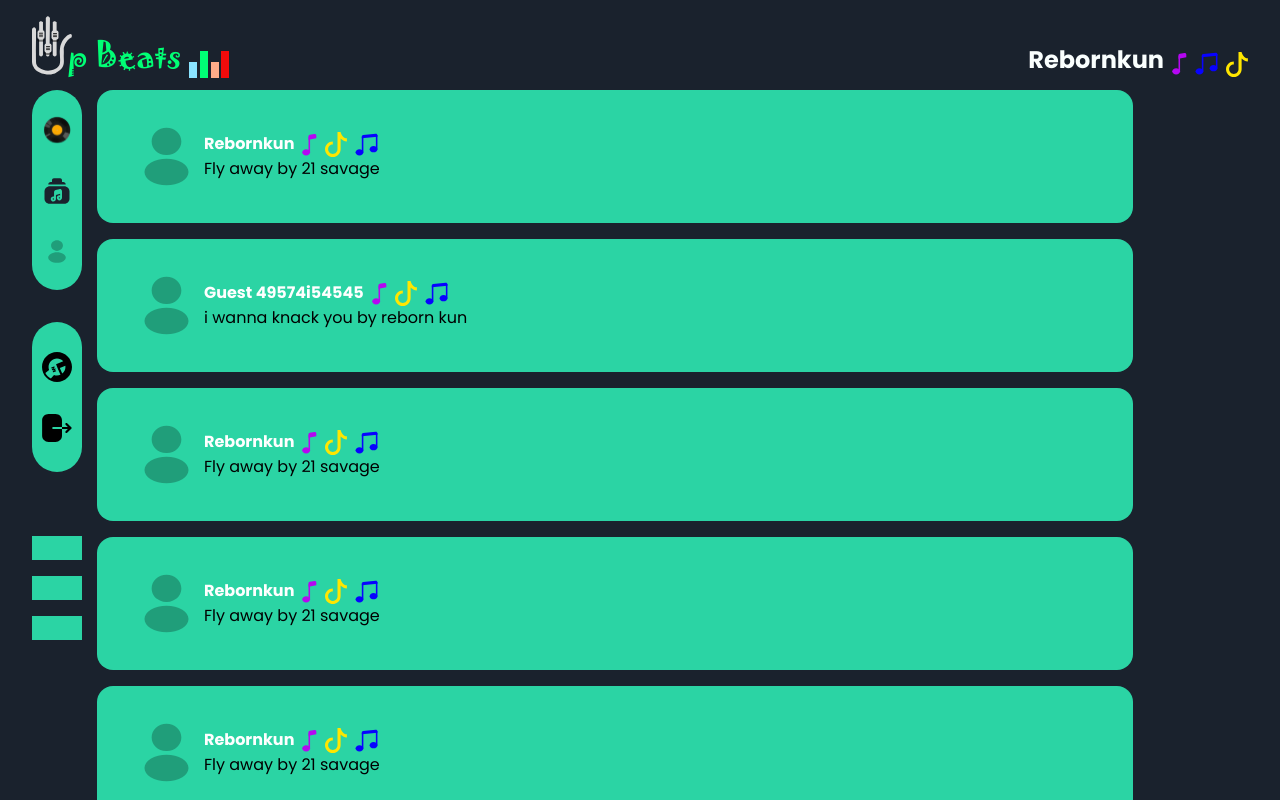
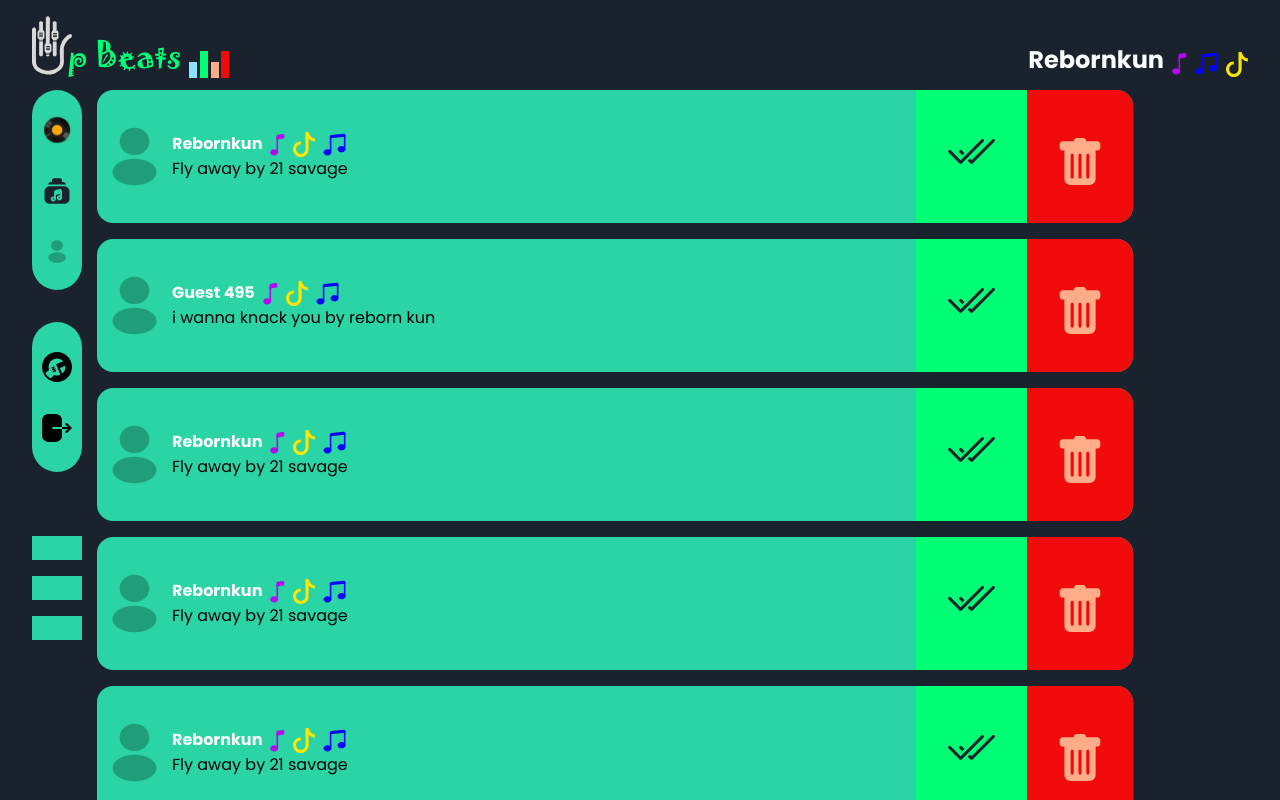
Before and after one commit to rebornkun/up-beats, a React (Create React App) app: page /dashboard in a window 1280 px wide. Both pictures are taken after a click on the picture 57 px from the left and 190 px from the top of the page. Built offline with nearby package versions, Linux system fonts and the light colour scheme.

Commit message:
Delete Image Addded

```diff
--- a/src/components/Card/Card.js
+++ b/src/components/Card/Card.js
@@ -3,7 +3,7 @@
 const Card = (props) => {
   return (
    <Fragment>
-    <div className=" bg-chill-green rounded-2xl p-8 mb-4">
+    <div className=" bg-chill-green rounded-2xl py-8 mb-4">
         {props.children}
     </div>
    </Fragment>
--- a/src/pages/DjDashboard/DjDashboard.js
+++ b/src/pages/DjDashboard/DjDashboard.js
@@ -3,6 +3,8 @@
 import key2 from '../../assets/svg/music-note-yellow.svg'
 import music from '../../assets/svg/music-note-blue.svg'
 import profile from "../../assets/svg/profile.svg";
+import Union from "../../assets/svg/Union.svg";
+import deleteIcon from "../../assets/svg/Subtract.svg";
 import Card from '../../components/Card/Card';
 
 export default function DjDashboard() {
@@ -13,7 +15,7 @@
         id: 1,
     },
     {
-        user:'Guest 49574i54545',
+        user:'Guest 495',
         song: 'i wanna knack you by reborn kun',
         id: 2,
     },
@@ -44,7 +46,8 @@
         {requested_music.map((musics)=>{
             return(
                 <Card key={musics.id}>
-              <div className="flex items-center">
+             <div className="flex justify-between">
+             <div className="flex items-center">
                 <img src={profile} alt="" />
              <div className="">
              <div className="flex space-x-0 md:space-x-2">
@@ -55,6 +58,15 @@
                 </div>
                 <p>{musics.song}</p>
              </div>
+             </div>
+<div className="flex">
+<div className="sm:bg-green sm:p-8 sm:my-[-2rem]">
+              <img src={Union} alt=""className='block mt-4 w-[60%] sm:w-full'/>
+            </div>
+            <div className="sm:bg-red sm:p-8 sm:my-[-2rem] rounded-tr-2xl rounded-br-2xl">
+              <img src={deleteIcon} alt="" className='block mt-4 w-[60%] sm:w-full'/>
+            </div>
+</div>
               </div>
             </Card>
             )
```
Also changed, not shown: src/assets/svg/Subtract.svg (added), src/assets/svg/Union.svg (added).
